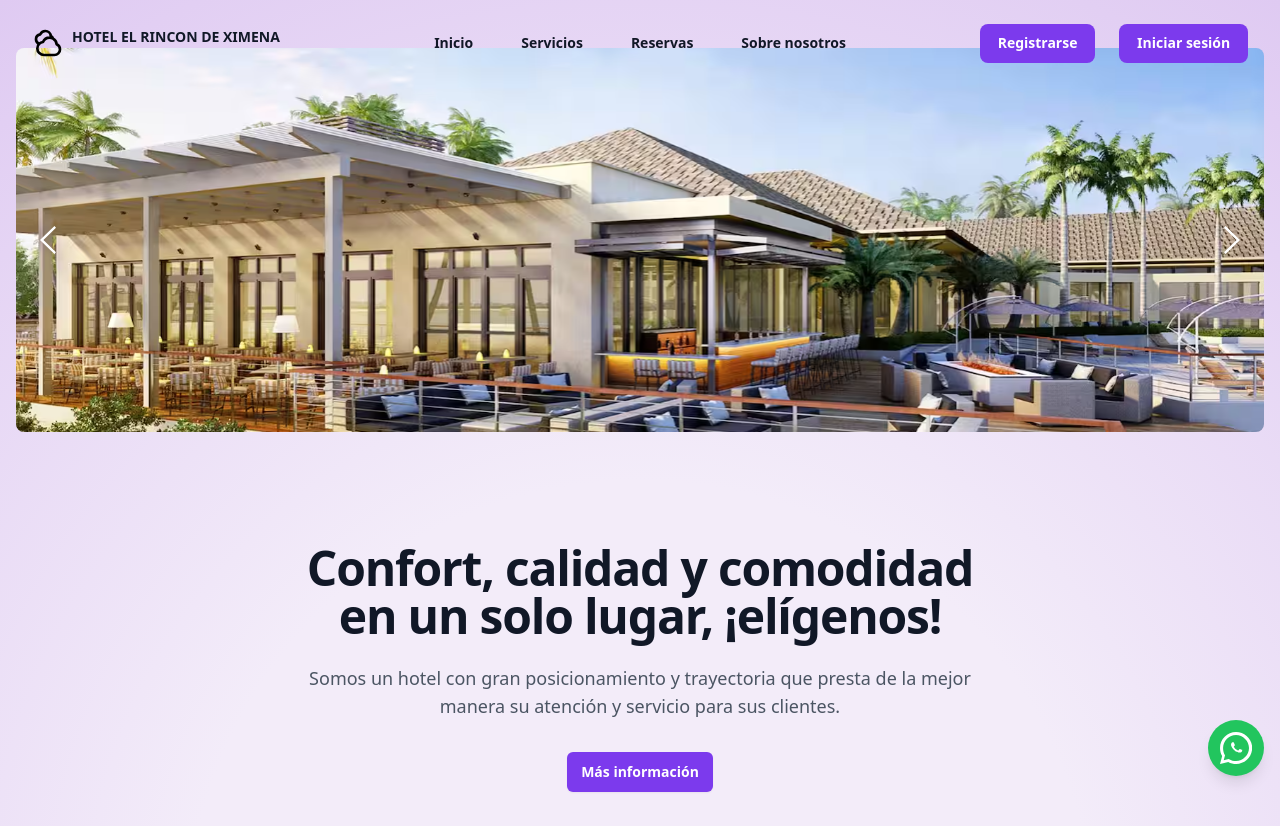
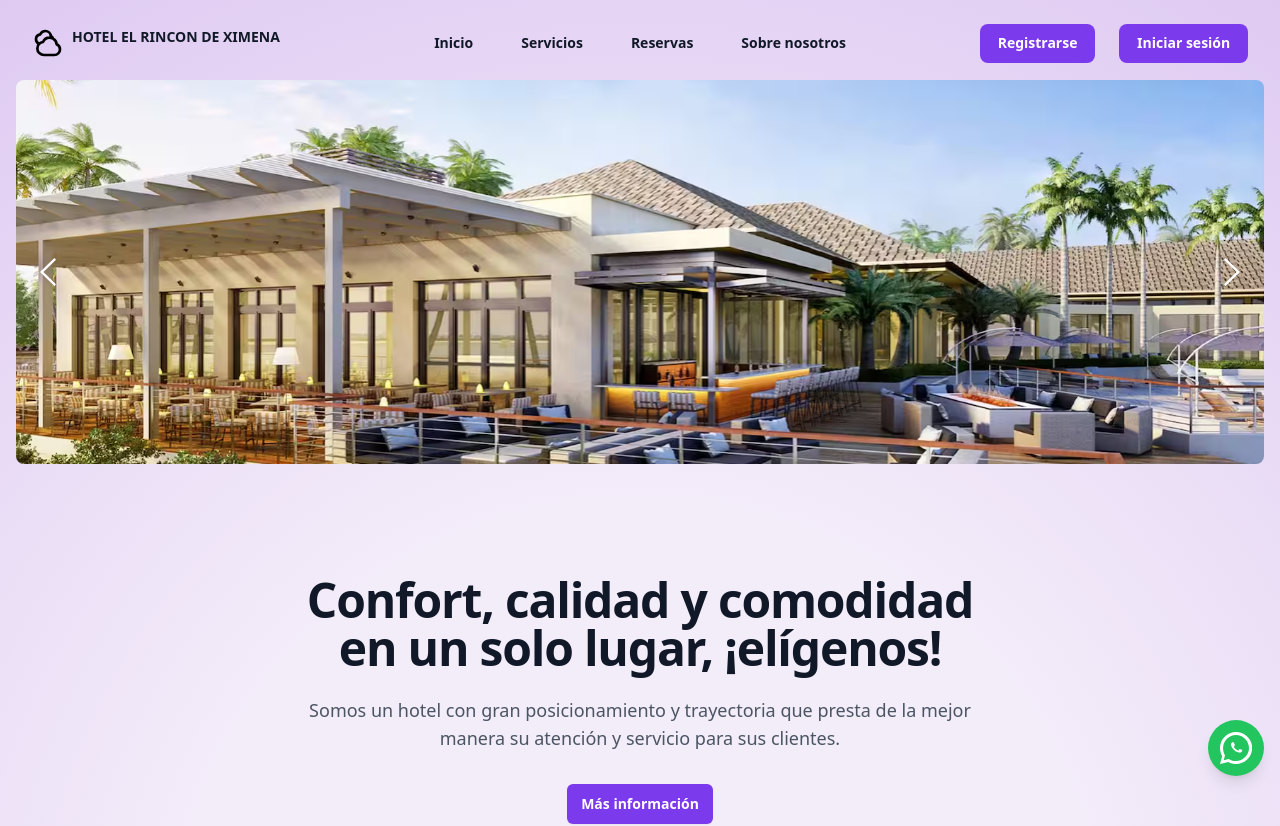
Before and after one commit to warllensteven/hotel_react, a React (Vite) app: page / in a window 1280 px wide. Shown: the top 826 px of the page. Built offline with nearby package versions, Linux system fonts and the light colour scheme; no server answers.

Commit message:
despliegue

```diff
--- a/src/App.jsx
+++ b/src/App.jsx
@@ -14,7 +14,7 @@ function App() {
     <Router>
       <div className="relative">
         <Header />
-        <main className="px-4">
+        <main className="py-8 px-4">
           <Routes>
             <Route
               path="/"
```
